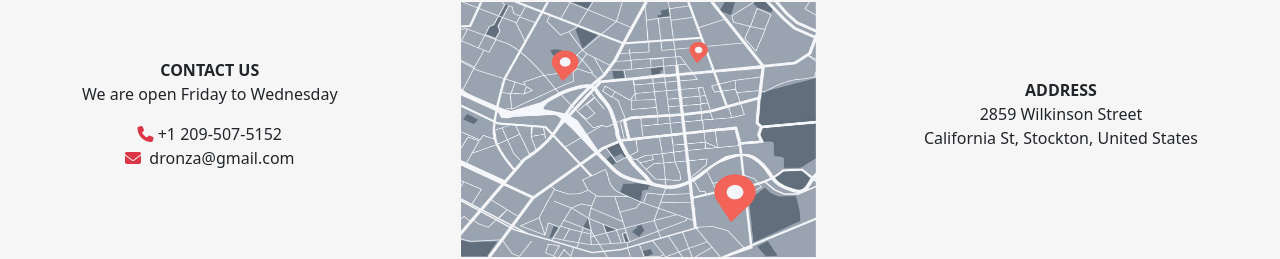
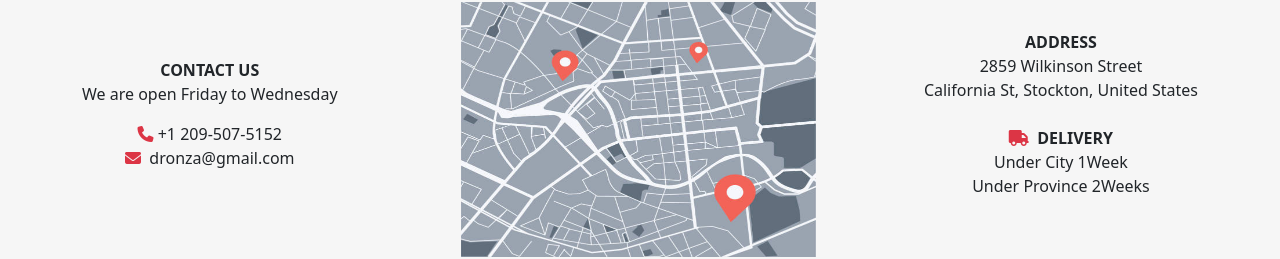
Before and after one commit to Assignments-beginner/dronza-client-site, a React (Create React App) app: page / in a window 1280 px wide. Shown: the part 1105-1364 px from the top of the page. Built offline with nearby package versions, Linux system fonts and the light colour scheme; no server answers.

Commit message:
footer-complete

```diff
--- a/src/Components/Home/Pages/Contact/Contact.js
+++ b/src/Components/Home/Pages/Contact/Contact.js
@@ -38,6 +38,13 @@ const Contact = () => {
             <strong className="text-dark text-uppercase">address</strong>
             <span>2859 Wilkinson Street</span>
             <span>California St, Stockton, United States</span>
+
+            <div className="mt-4">
+              <i class="fas fa-truck text-danger"></i>&nbsp;&nbsp;
+              <strong className="text-dark text-uppercase">Delivery</strong>
+            </div>
+            <span>Under City 1Week</span>
+            <span>Under Province 2Weeks</span>
           </div>
         </Container>
       </div>
```
